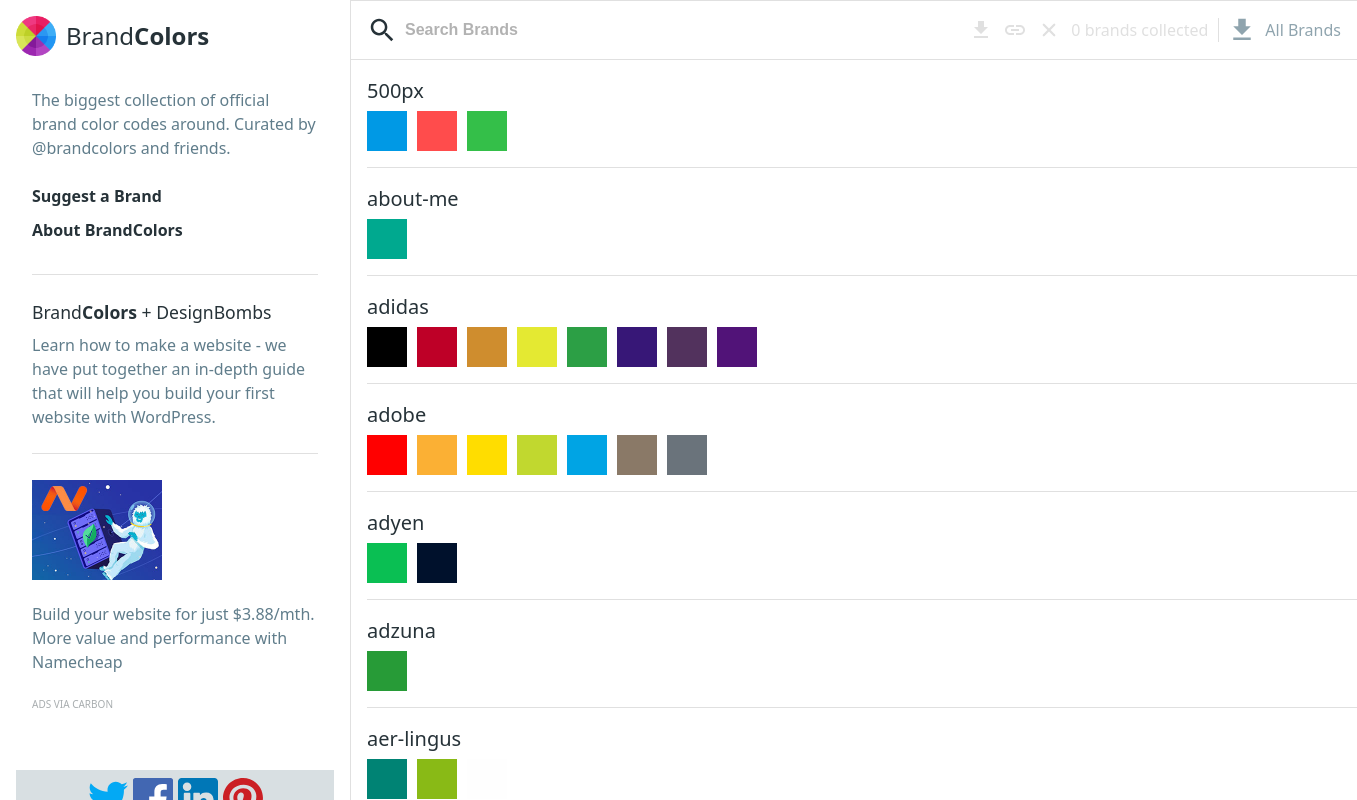
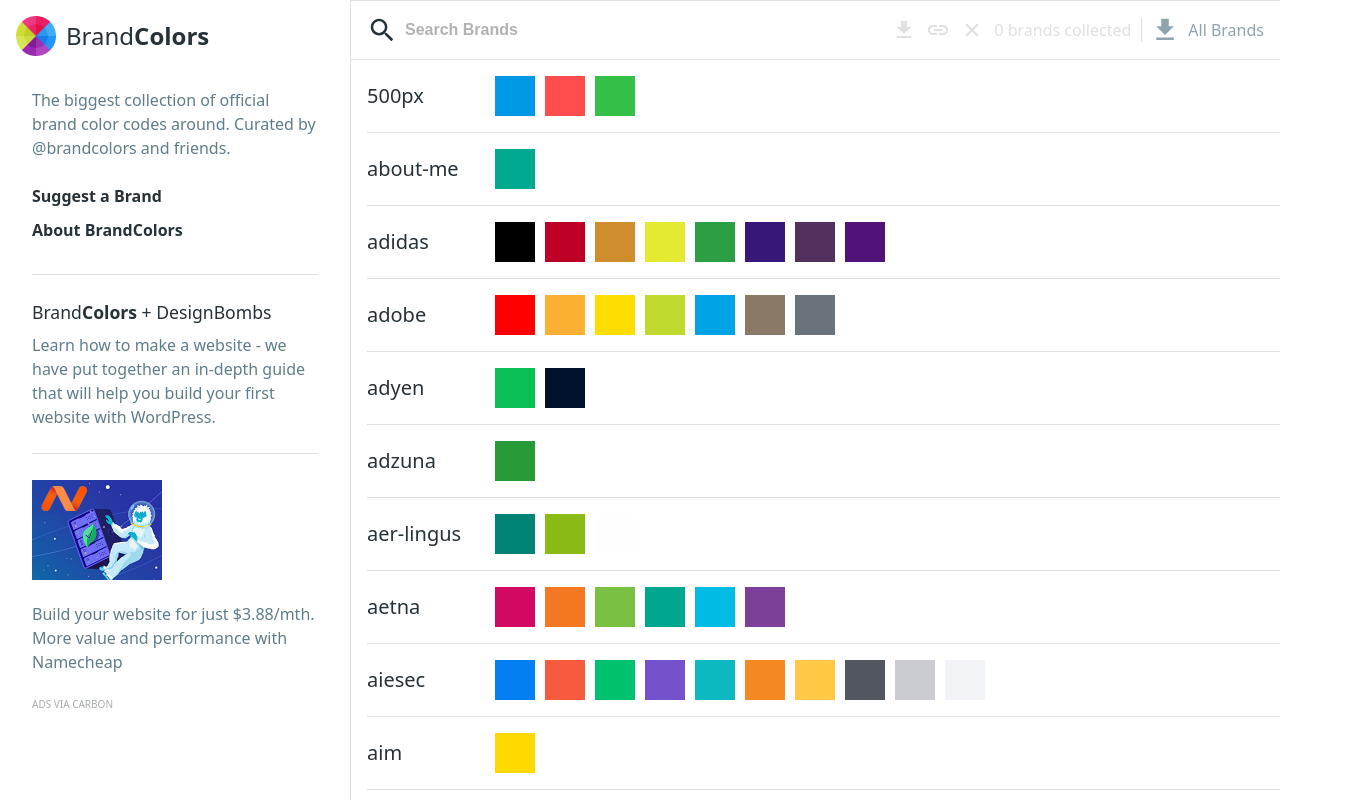
Before and after one commit to sedat355/brand_colors_1.0, a React (Vite) app: page / in a window 1280 px wide. Shown: the top 800 px of the page, 1357 px wide, since content can reach past the window. Built offline with nearby package versions, Linux system fonts and the light colour scheme.

Commit message:
scroll fixes made

```diff
--- a/src/App.css
+++ b/src/App.css
@@ -39,21 +39,18 @@
 .aside {
   flex: 0 0 350px;
   padding: 1rem;
-  height: 100vh;
+  /* height: 100vh; */
   position: sticky;
-  left: 0;
-  top: -29rem;
-
+  top: 0;
+  background-color: white;
 }
 .sidebar {
   display: flex;
   flex-direction: column;
-  min-height: calc(100vh - 1rem);
-  position: relative;
 }
 .sidebar-content {
   padding: 1rem;
-  margin-bottom: 40px;
+  /* margin-bottom: 40px; */
 }
 .logo-container {
   display: flex;
@@ -149,7 +146,12 @@
 }
 @media (width >= 1024px) {
   .aside {
-    min-height: 100vh;
+    /* min-height: 100vh; */
+  }
+  .sidebar {
+    position: sticky;
+    top: 1rem;
+
   }
   .text-links {
     flex-direction: column;
@@ -210,9 +212,9 @@
   padding: 1rem;
   display: flex;
   justify-content: space-between;
+  background-color: white;
   position: sticky;
-  top: 0;
-  background-color: white;
+  top: 369.6px;
 }
 .left-side, .right-side, .all-brands {
  display: flex;
@@ -260,11 +262,7 @@
   width: 30px;
   height: 30px;
 }
-@media (width >= 652px) {
-  .right-side {
-    display: flex;
-  }
-}
+
 /* ! CONTENT STYLES ---------------------------*/
 .content {
   padding-left: 1rem;
@@ -275,6 +273,8 @@
   flex-direction: column;
 }
 .brand-color-box {
+  display: grid;
+  gap: 0.5rem;
   padding-block: 1rem;
   border-bottom: 1px solid #e0e0e0;
 }
@@ -286,20 +286,40 @@
 }
 .colors {
   display: flex;
-  column-gap: 10px;
+  gap: 10px;
 }
 .color {
   min-width: 40px;
   min-height: 40px;
   cursor: pointer;
 }
-
+@media (width >= 652px) {
+  .header {
+    position: sticky;
+    top: 350px;
+  }
+  .right-side {
+    display: flex;
+  }
+  .brand-color-box {
+    grid-template-columns: 120px 1fr;
+    align-items: start;
+  }
+  .colors {
+    flex-wrap: wrap;
+  }
+  .brand-name {
+    min-width: 120px;
+    margin-block: auto;
+  }
+}
 /* ! MEDIA QUERY STYLES ---------------------------*/
 @media (width >= 1024px) {
   .app {
     flex-direction: row;
   }
   .aside {
+
   }
   .main {
     display: flex;
@@ -308,4 +328,8 @@
     min-height: 100vh;
     border-left: 1px solid #e0e0e0;
   }
+  .header {
+    position: sticky;
+    top: 0px;
+  }
 }
--- a/src/components/Sidebar.jsx
+++ b/src/components/Sidebar.jsx
@@ -88,9 +88,9 @@
           </div>
         </div>
       </div>
-      {
+      {/* {
         screenWidth >= 1024 && <SocialIcons/>
-      }
+      } */}
     </div>
   )
 }
```
